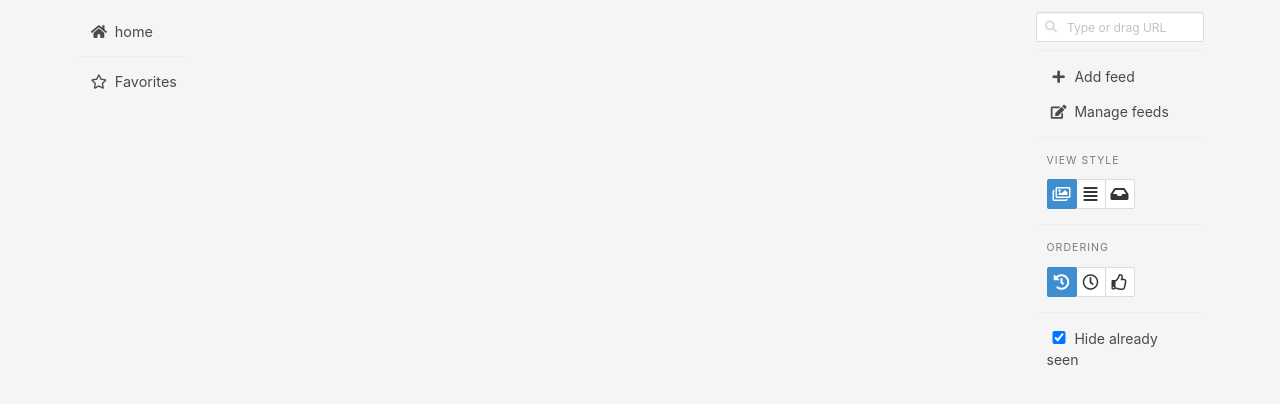
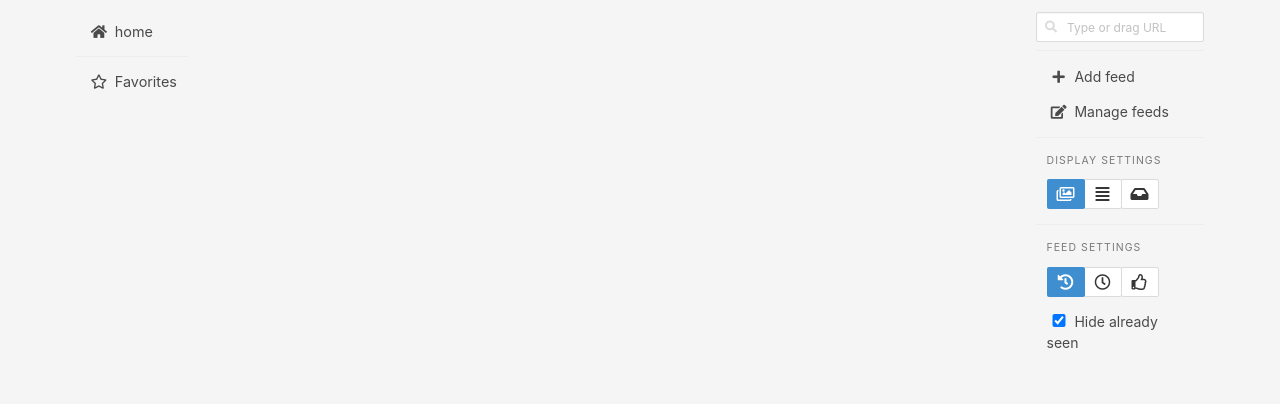
Before and after one commit to facundoolano/feedi, a Flask app: page / in a window 1280 px wide. Shown: the top 404 px of the page. Run offline with Flask 3, Linux system fonts and the light colour scheme; data that the repository does not hold is empty; parts of the project's set-up code (start-up, migrations or seed data) failed here and were passed over; some libraries are stand-ins or nearby versions.

Commit message:
improve setting buttons style

```diff
--- a/feedi/static/css/main.css
+++ b/feedi/static/css/main.css
@@ -183,6 +183,11 @@ but we only want it for mobile*/
 .folder-feed-list {
     border-left:0!important;
     margin:.25em!important;
+}
+
+.view-settings-buttons button, .ordering-settings-buttons button {
+    padding-left: 1rem;
+    padding-right: 1rem;
 }
 
 .level-item.icon:not(.toggled) {
--- a/feedi/templates/base.html
+++ b/feedi/templates/base.html
@@ -110,7 +110,7 @@
                        <hr class="dropdown-divider is-hidden-mobile"/>
                        <form>
                            <label class="radio dropdown-item">
-                               <p class="menu-label">View style</p>
+                               <p class="menu-label">Display settings</p>
                                <div class="buttons has-addons are-small view-settings-buttons">
                                    <button class="button {% if not session.view or session.view == "full" %} is-selected is-info {% endif %}" title="Full preview"
                                            hx-put="{{ url_for('update_setting', setting='view', value='full' ) }}"
@@ -142,7 +142,7 @@
                            {% if is_mixed_feed_view %}
                            <hr class="dropdown-divider"/>
                            <label class="radio dropdown-item">
-                               <p class="menu-label">Ordering</p>
+                               <p class="menu-label">Feed settings</p>
                                <div class="buttons has-addons are-small ordering-settings-buttons">
                                    <button class="button {% if not session.ordering or session.ordering == "frequency" %} is-selected is-info {% endif %}" title="Least frequent"
                                            hx-put="{{ url_for('update_setting', setting='ordering', value='frequency') }}"
@@ -164,7 +164,6 @@
                                    </button>
                                </div>
                            </label>
-                       <hr class="dropdown-divider"/>
                        <label class="checkbox dropdown-item">
                            <input
                                hx-post="{{ url_for('toggle_setting', setting='hide_seen') }}" _="on htmx:afterRequest go to the top of the body then reload() the location of the window"
```
